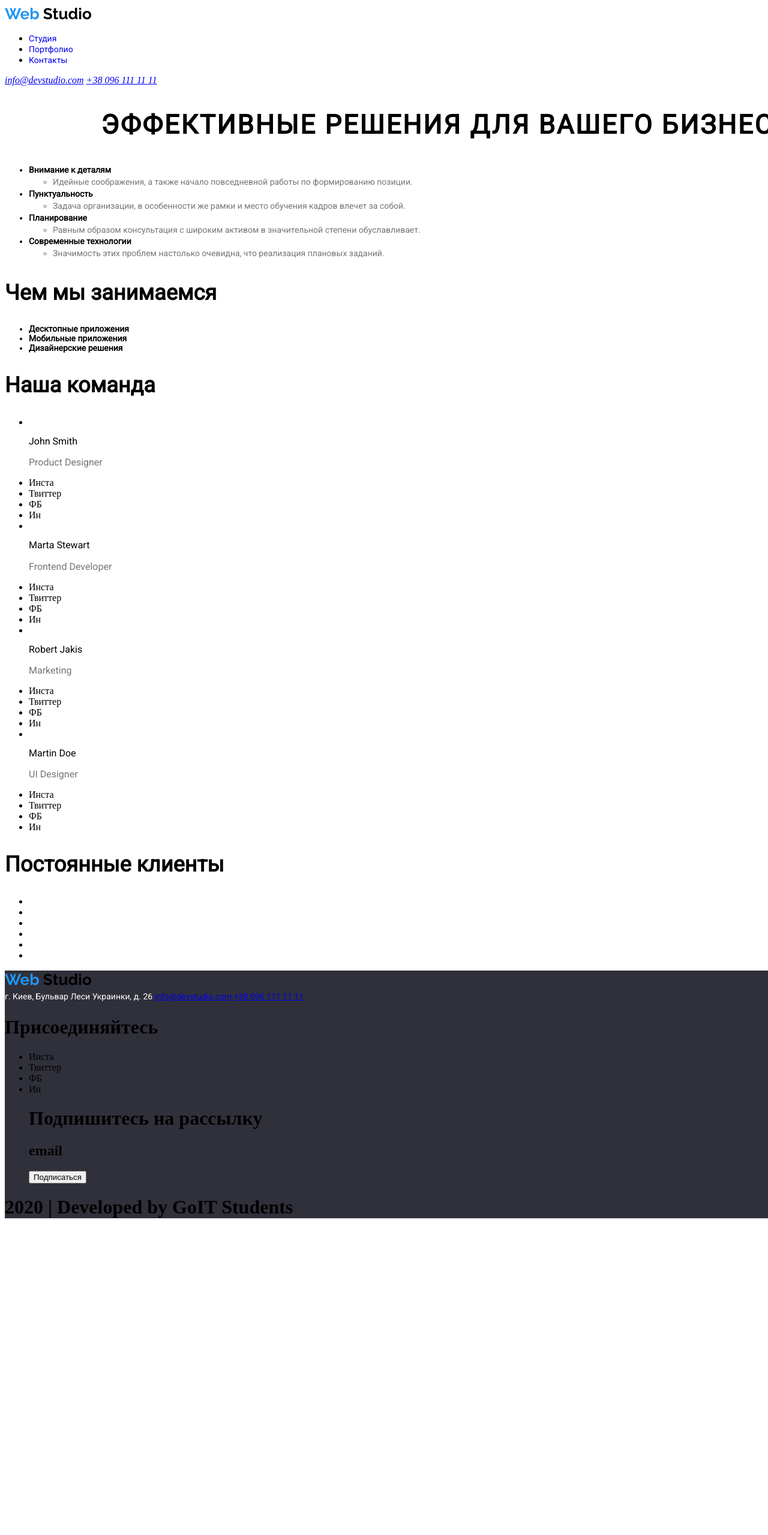
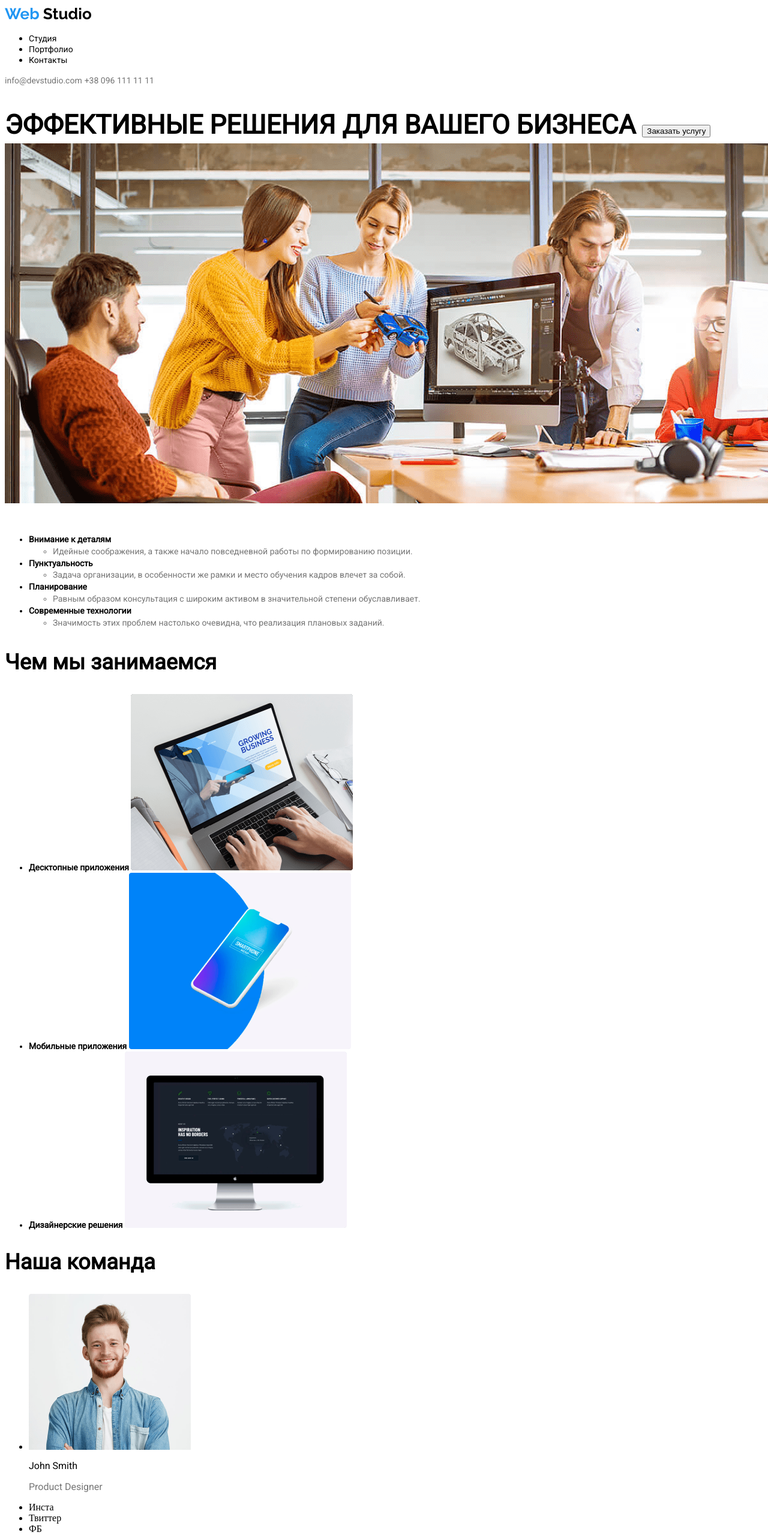
Before and after one commit to EvilSquad/hotlandsite, a plain HTML site: page index.html in a window 1280 px wide. Shown: the top 2559 px of the page at 60% size. Before the commit the page ends 2053 px from the top, so only its background shows below. Drawn offline with Linux system fonts and the light colour scheme.

Commit message:
Картинки
Добавление картинок и мелкие фиксы

```diff
--- a/css/styles.css
+++ b/css/styles.css
@@ -3,6 +3,19 @@ body {
     width: 1600px;
 }
 
+.link_header {
+    font-family: Roboto;
+    font-style: normal;
+    font-weight: 500;
+    font-size: 14px;
+    line-height: 1.14;
+    color: #757575;
+    text-decoration: none;
+}
+
+.link_header:hover {
+    color: #2196F3;
+}
 
 .logo {
     font-family: raleway, sans-serif;
@@ -59,7 +72,7 @@ body {
     font-size: 14px;
     line-height: 1.15;
     text-decoration: none;
-    color: 000;
+    color: #000;
 }
 
 .link:hover {
@@ -97,9 +110,7 @@ span {
     font-weight: 900;
     font-size: 44px;
     line-height: 1.36;
-text-align: center;
-letter-spacing: 0.06em;
-text-transform: uppercase;
+    text-transform: uppercase;
 }
 
 .contact_footer {
@@ -112,8 +123,36 @@ text-transform: uppercase;
     line-height: 1.72;
 }
 
+.link_info {
+    text-decoration: none;
+    font-family: Roboto;
+    font-style: normal;
+    font-weight: normal;
+    font-size: 14px;
+    line-height: 1.72;
+    color: rgba(255, 255, 255, 0.6);
+}
 
 
+
+.text_footer {
+    color: white;
+    font-family: Roboto;
+    font-style: normal;
+    font-weight: bold;
+    font-size: 14px;
+    line-height: 1.14;
+    text-transform: uppercase;
+}
+
+.createdby {
+    font-family: Roboto;
+    font-style: normal;
+    font-weight: normal;
+    font-size: 12px;
+    line-height: 2;
+    color: rgba(255, 255, 255, 0.4);
+}
 
 footer {
     background-color: #2F303A;
--- a/index.html
+++ b/index.html
@@ -29,15 +29,16 @@
           </ul>
        </nav>
        <address>
-        <a href="mailto:info@devstudio.com">info@devstudio.com</a>
+        <a class="link_header" href="mailto:info@devstudio.com">info@devstudio.com</a>
 
-        <a href="tel:+380961111111">+38 096 111 11 11</a>
+        <a class="link_header" href="tel:+380961111111">+38 096 111 11 11</a>
        </address>
    </header>
    <main> <section>
     <h1 class="hero_title">
     эффективные решения для вашего бизнеса
     <button type="button">Заказать услугу</button>
+    <img src="./images/Header img-min.png" alt="">
     </h1>
 </section>
 <section>
@@ -96,14 +97,17 @@
       <ul class="info_work">
         <li>
             Десктопные приложения
+            <img src="./images/laptop-min.png" alt="">
         </li>
 
         <li>
             Мобильные приложения
+            <img src="./images/box-min.png" alt="">
         </li>
 
         <li>
             Дизайнерские решения
+            <img src="./images/img-min.png" alt="">
         </li>
       </ul>
 </section>
@@ -111,7 +115,7 @@
   <h1 class="central_text">Наша команда</h1>
 <ul>
     <li>
-        <img src="" alt="">
+        <img src="./images/img (1)-min.png" alt="">
         <h1 class="worker">John Smith</h1>
         <p class="worker_info">Product Designer</p>
         <li>Инста</li>
@@ -120,7 +124,7 @@
         <li>Ин</li>
     </li>
     <li>
-        <img src="" alt="">
+        <img src="./images/img (2)-min.png" alt="">
         <h1 class="worker">Marta Stewart</h1>
         <p class="worker_info">Frontend Developer</p>
         <li>Инста</li>
@@ -129,7 +133,7 @@
         <li>Ин</li>
     </li>
     <li>
-        <img src="" alt="">
+        <img src="./images/img (3)-min.png" alt="">
         <h1 class="worker">Robert Jakis</h1>
         <p class="worker_info">Marketing</p>
         <li>Инста</li>
@@ -138,7 +142,7 @@
         <li>Ин</li>
     </li>
     <li>
-        <img src="" alt="">
+        <img src="./images/img (4)-min.png" alt="">
         <h1 class="worker">Martin Doe</h1>
         <p class="worker_info">UI Designer</p>
         <li>Инста</li>
@@ -185,7 +189,7 @@
 
       <a class="link_info" href="tel:+380961111111">+38 096 111 11 11</a>
      </address>
-     <h1>Присоединяйтесь</h1>
+     <h1 class="text_footer">Присоединяйтесь</h1>
      <ul>
        <li>Инста</li>
        <li>Твиттер</li>
@@ -193,11 +197,11 @@
        <li>Ин</li>
     </ul>
     <ul>
-      <h1>Подпишитесь на рассылку</h1>
+      <h1 class="text_footer">Подпишитесь на рассылку</h1>
       <h2>email</h2>
       <button type="button">Подписаться</button>
     </ul>
-<h1>2020 | Developed by GoIT Students </h1>
+<h1 class="createdby">2020 | Developed by GoIT Students </h1>
 </footer>
 </body>
 </html>
```
Also changed, not shown: images/Header img-min.png (added), images/box-min.png (added), images/box.png (deleted), images/img (1)-min.png (added), images/img (1).png (deleted), images/img (2)-min.png (added), images/img (2).png (deleted), images/img (3)-min.png (added), images/img (3).png (deleted), images/img (4)-min.png (added), images/img (4).png (deleted), images/img (5).png (deleted), images/img overlay.png (deleted), images/img-min.png (added), 2 more files.
